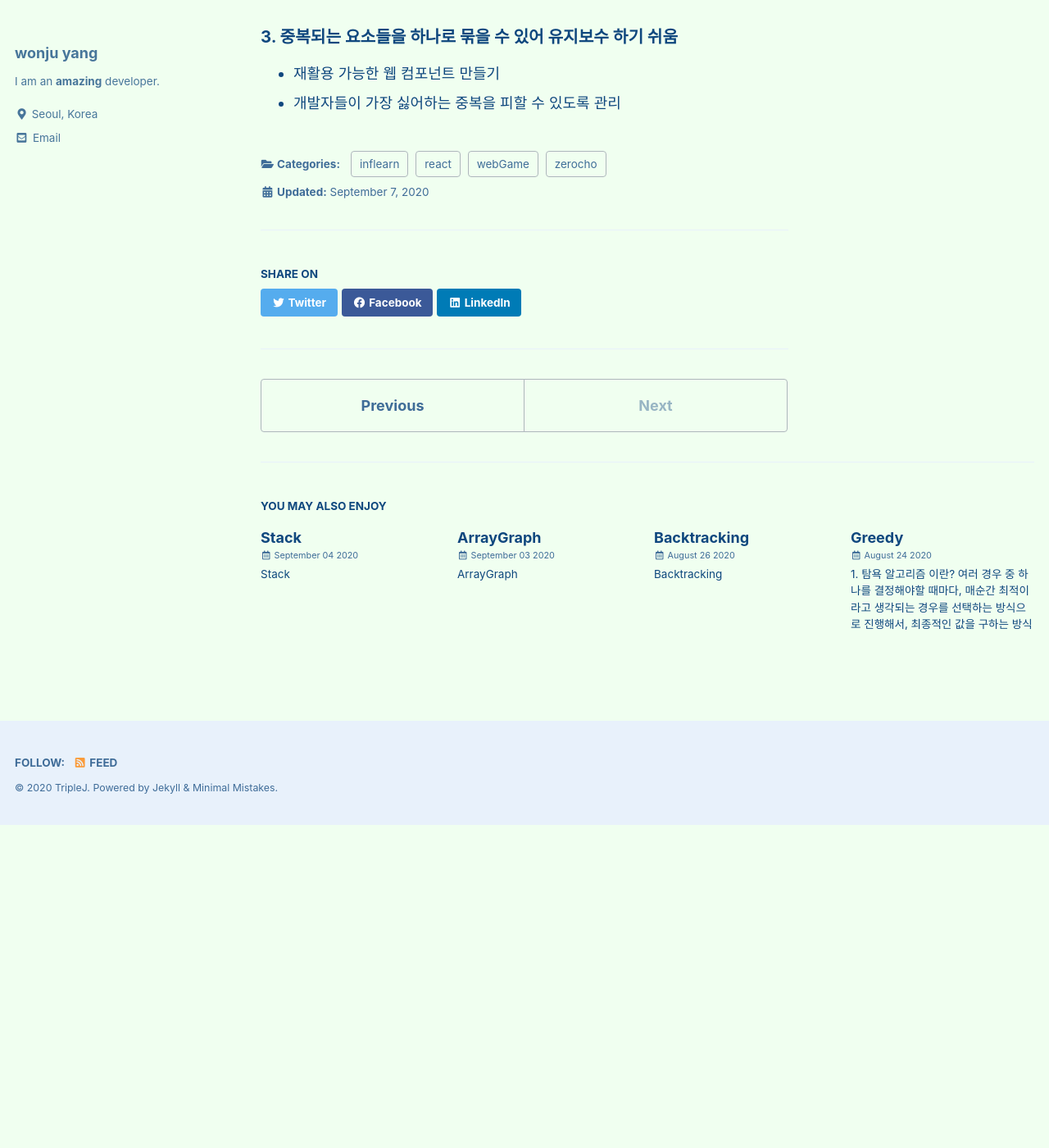
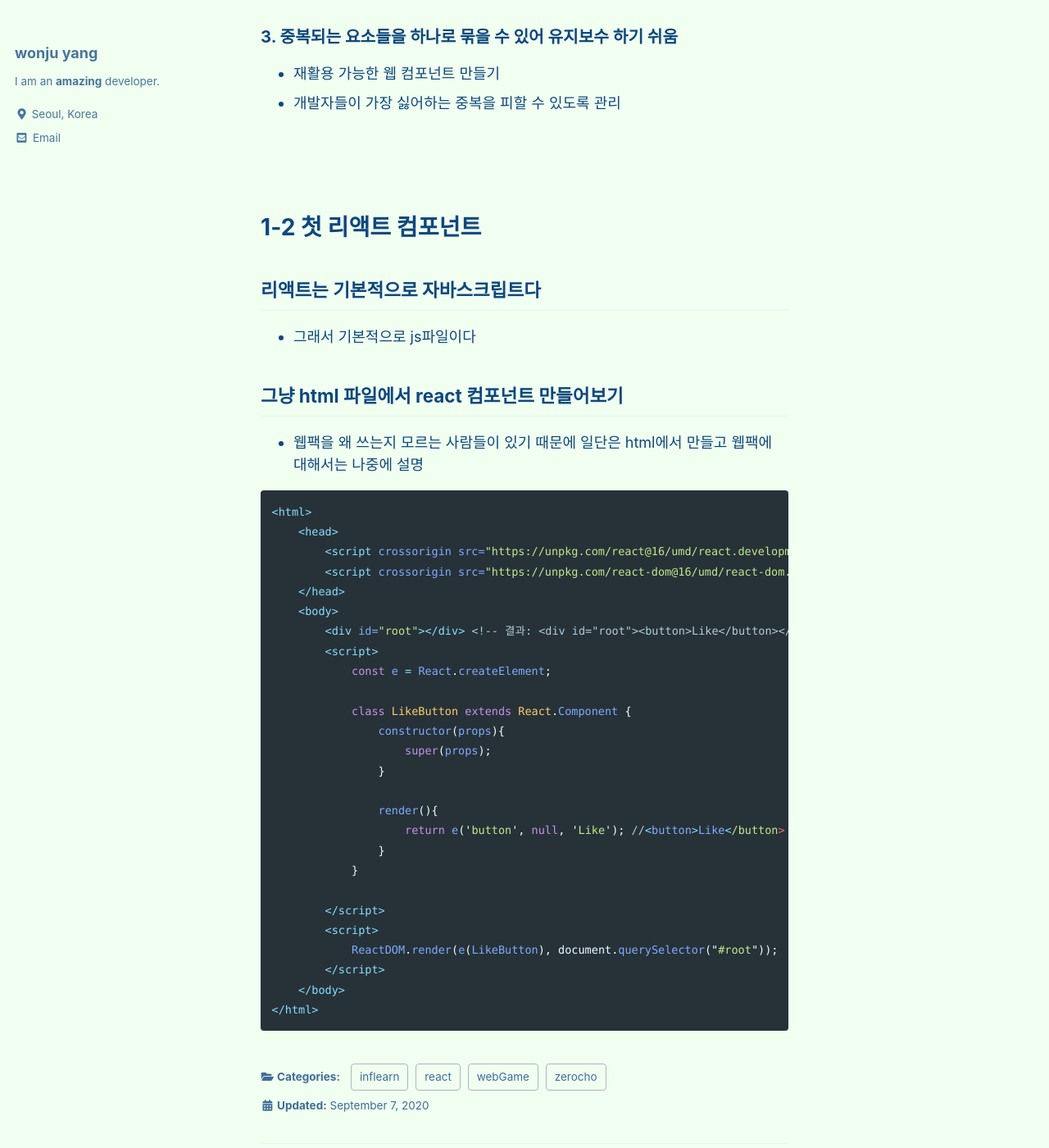
Before and after one commit to wonjuYang/wonjuYang.github.io, a Jekyll site: the page built from _posts/2020-09-07-webGame_1.md, in a window 1280 px wide and 1400 px high, scrolled down 1066 px. Shown: the whole window at 82% size. Built offline with Jekyll 4.4.1, drawn with Linux system fonts in a browser that asks for light colours; cached includes are drawn as plain includes; before the commit the page ends 2072 px from its top, so only the background shows below that.

Commit message:
Webgame1-2

````diff
--- a/_posts/2020-09-07-webGame_1.md
+++ b/_posts/2020-09-07-webGame_1.md
@@ -35,3 +35,45 @@
 ### 3. 중복되는 요소들을 하나로 묶을 수 있어 유지보수 하기 쉬움
 - 재활용 가능한 웹 컴포넌트 만들기
 - 개발자들이 가장 싫어하는 중복을 피할 수 있도록 관리
+
+
+<br>
+<br>
+<br>
+
+# 1-2 첫 리액트 컴포넌트
+
+## 리액트는 기본적으로 자바스크립트다
+- 그래서 기본적으로 js파일이다
+
+## 그냥 html 파일에서 react 컴포넌트 만들어보기
+- 웹팩을 왜 쓰는지 모르는 사람들이 있기 때문에 일단은 html에서 만들고 웹팩에 대해서는 나중에 설명
+
+```html
+<html>
+    <head>
+        <script crossorigin src="https://unpkg.com/react@16/umd/react.development.js" crossorigin></script>
+        <script crossorigin src="https://unpkg.com/react-dom@16/umd/react-dom.development.js" crossorigin></script>
+    </head>
+    <body>
+        <div id="root"></div> <!-- 결과: <div id="root"><button>Like</button></div>-->
+        <script>
+            const e = React.createElement;
+
+            class LikeButton extends React.Component {
+                constructor(props){
+                    super(props);
+                }
+
+                render(){
+                    return e('button', null, 'Like'); //<button>Like</button>
+                }
+            }
+
+        </script>
+        <script>
+            ReactDOM.render(e(LikeButton), document.querySelector("#root"));
+        </script>
+    </body>
+</html>
+```
````
